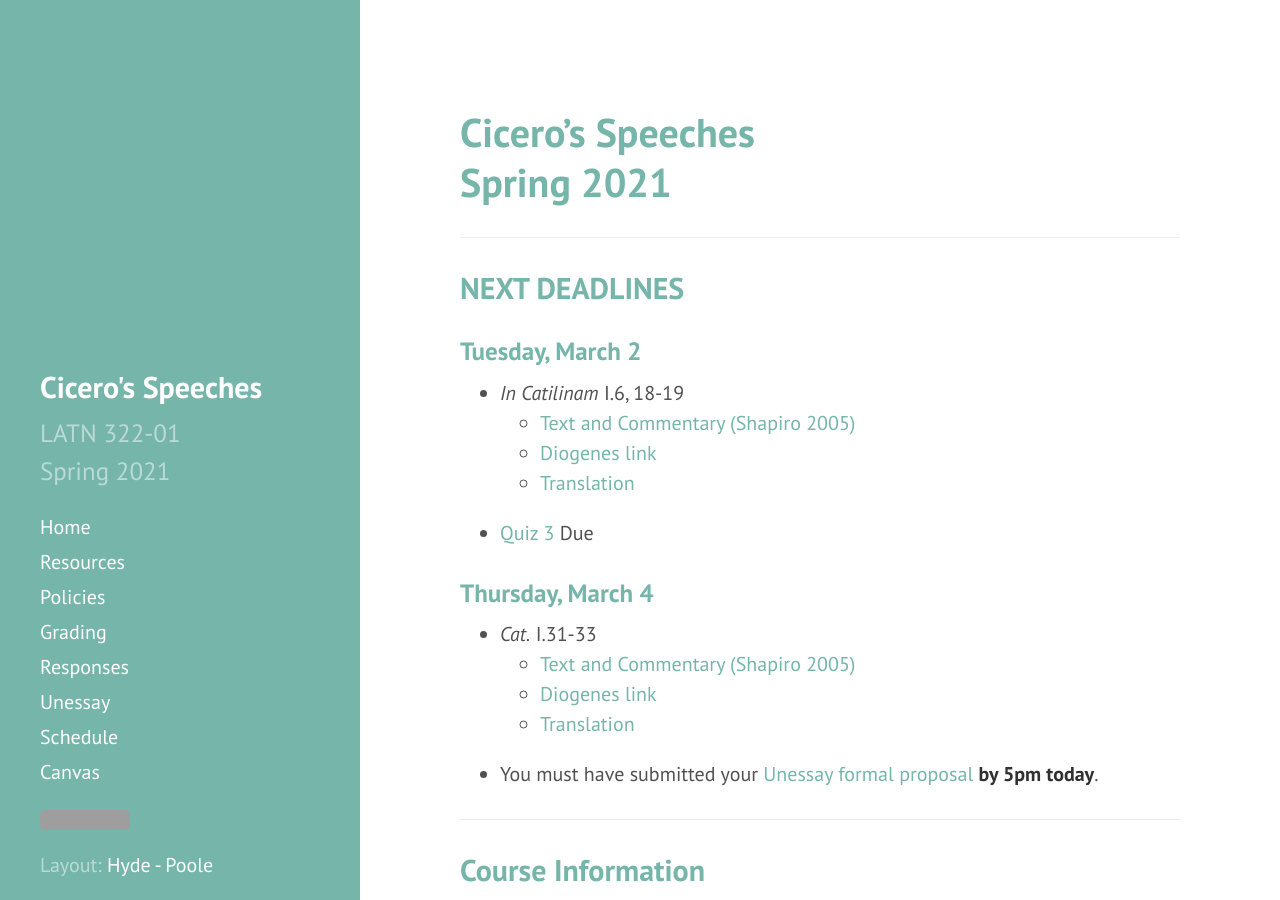
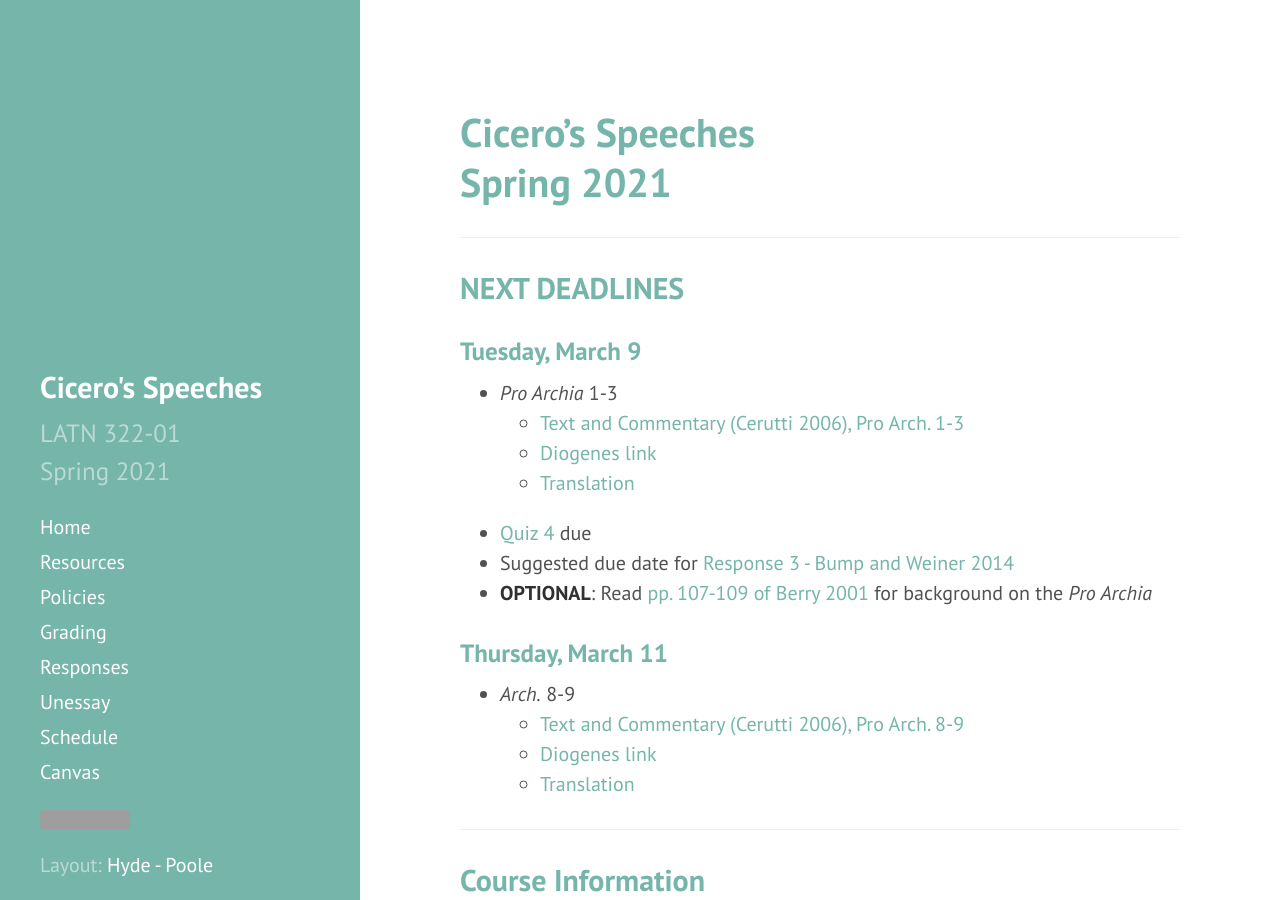
Before and after one commit to DLibatique/LATN322-S21, a Jekyll site: the page built from _pages/index.md, in a window 1280 px wide and 900 px high. Built offline with Jekyll 4.4.1, drawn with Linux system fonts in a browser that asks for light colours; grey boxes are pictures that could not be loaded.

Commit message:
added arch commentaries, updated homepage

```diff
--- a/_pages/index.md
+++ b/_pages/index.md
@@ -10,19 +10,20 @@ permalink: /
 
 ## NEXT DEADLINES
 
-### Tuesday, March 2
-* *In Catilinam* I.6, 18-19
-  * [Text and Commentary (Shapiro 2005)](https://drive.google.com/file/d/1XioNO9_GYJtLpgQ8s_96LKYZblUrcEfz/view?usp=sharing)
-  * [Diogenes link](https://d.iogen.es/web/fileDisplay?ver=1.003&user=stud&host=local&filePath=texts/Perseus_Latin/data/phi0474/phi013/phi0474.phi013.perseus-lat2.xml)
-  * [Translation](https://drive.google.com/file/d/1Vx33fCZnyOLPktPQs09adGhmwl4OuYZE/view?usp=sharing)
-* [Quiz 3](https://hc.instructure.com/courses/3519/assignments/32242) Due
+### Tuesday, March 9
+* *Pro Archia* 1-3
+  * [Text and Commentary (Cerutti 2006), Pro Arch. 1-3](https://drive.google.com/file/d/1_HtVZEcXRiGyi5d-Mo6_pq6iw8CWFq2u/view?usp=sharing)
+  * [Diogenes link](https://d.iogen.es/web/fileDisplay?ver=1.003&user=stud&host=local&filePath=texts/Perseus_Latin/data/phi0474/phi016/phi0474.phi016.perseus-lat2.xml)
+  * [Translation](https://drive.google.com/file/d/1W-AsUJ3VPdRPmTK_qccXoRVnxP2fXrqR/view?usp=sharing)
+* [Quiz 4](https://hc.instructure.com/courses/3519/assignments/32243) due
+* Suggested due date for [Response 3 - Bump and Weiner 2014](https://hc.instructure.com/courses/3519/assignments/32219)
+* **OPTIONAL**: Read [pp. 107-109 of Berry 2001](https://drive.google.com/file/d/1W-AsUJ3VPdRPmTK_qccXoRVnxP2fXrqR/view?usp=sharing) for background on the *Pro Archia*
 
-### Thursday, March 4
-* *Cat.* I.31-33
-  * [Text and Commentary (Shapiro 2005)](https://drive.google.com/file/d/1XioNO9_GYJtLpgQ8s_96LKYZblUrcEfz/view?usp=sharing)
-  * [Diogenes link](https://d.iogen.es/web/fileDisplay?ver=1.003&user=stud&host=local&filePath=texts/Perseus_Latin/data/phi0474/phi013/phi0474.phi013.perseus-lat2.xml)
-  * [Translation](https://drive.google.com/file/d/1Vx33fCZnyOLPktPQs09adGhmwl4OuYZE/view?usp=sharing)
-* You must have submitted your [Unessay formal proposal](https://hc.instructure.com/courses/3519/assignments/36102) **by 5pm today**.
+### Thursday, March 11
+* *Arch.* 8-9
+  * [Text and Commentary (Cerutti 2006), Pro Arch. 8-9](https://drive.google.com/file/d/1_I3gSKAJfh5ZNfyRJcbj4MBB9TWJLD-T/view?usp=sharing)
+  * [Diogenes link](https://d.iogen.es/web/fileDisplay?ver=1.003&user=stud&host=local&filePath=texts/Perseus_Latin/data/phi0474/phi016/phi0474.phi016.perseus-lat2.xml)
+  * [Translation](https://drive.google.com/file/d/1W-AsUJ3VPdRPmTK_qccXoRVnxP2fXrqR/view?usp=sharing)
 
 ***
 
```
Also changed, not shown: _pages/schedule.md (+20 -1 lines).
